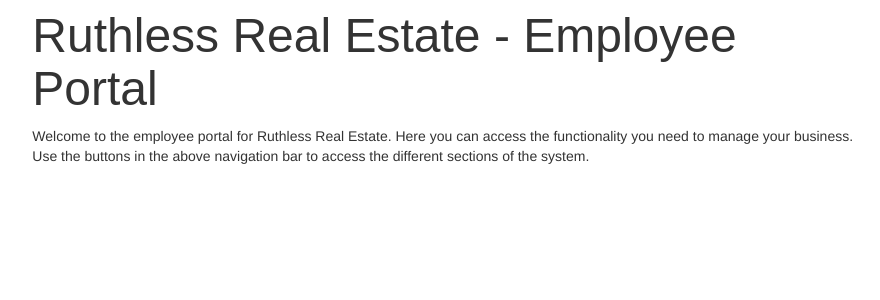
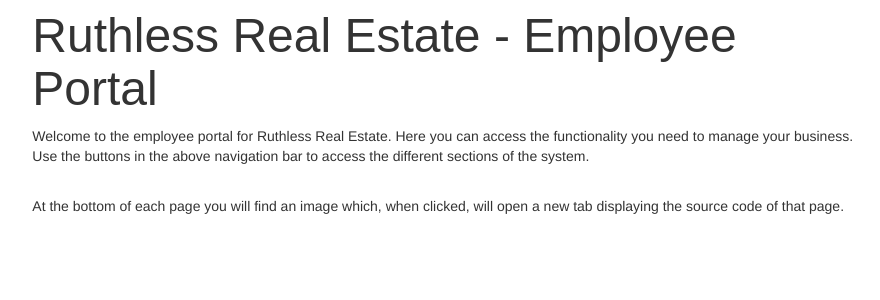
Before and after one commit to theDibo/fit2076-ass2, a PHP site: page / in a window 1280 px wide. Shown: the part 292-592 px from the top of the page, without its empty margins (196-1076 px from the left). Run offline with PHP 8.4, Linux system fonts and the light colour scheme; the visitor is signed in with stand-in values (Sample User, id 1).

Commit message:
Added a line to the index page

```diff
--- a/index.php
+++ b/index.php
@@ -42,6 +42,8 @@
 	  <!-- ALL CONTENT GOES INSIDE THIS DIV -->
 		  <h1 class="page-title">Ruthless Real Estate - Employee Portal</h1>
 		  <p>Welcome to the employee portal for Ruthless Real Estate. Here you can access the functionality you need to manage your business. Use the buttons in the above navigation bar to access the different sections of the system.</p>
+		  <br />
+		  <p>At the bottom of each page you will find an image which, when clicked, will open a new tab displaying the source code of that page.</p>
 		</div>
 		<div class="col-sm-2 sidenav">
 		  <!-- Blank for spacing -->
```
